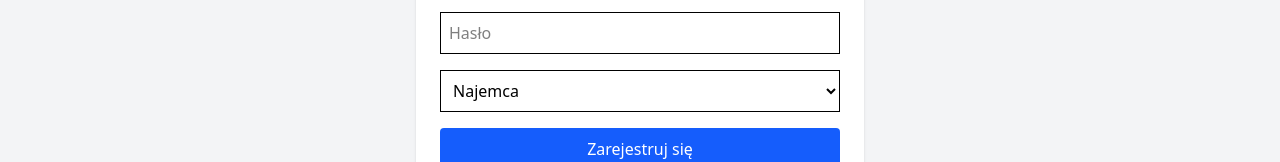
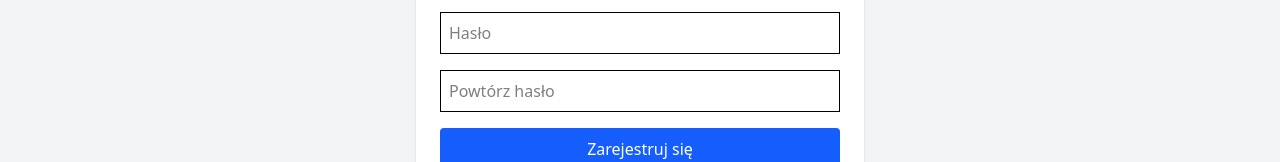
Before and after one commit to MichalWojciechowsk2/RentMateFrontend, a React (Vite) app: page /register in a window 1280 px wide. Shown: the part 376-538 px from the top of the page. Built offline with nearby package versions, Linux system fonts and the light colour scheme.

Commit message:
AddProperty fix, Register page add confirm password

```diff
--- a/src/pages/AddPropertyPage.tsx
+++ b/src/pages/AddPropertyPage.tsx
@@ -70,7 +70,7 @@ const AddPropertyForm = () => {
 
   return (
     <div className="max-w-4xl mx-auto p-6 rounded-xl shadow-md mt-6">
-      <h2 className="text-2xl font-bold mb-4">Dodaj nowe mieszkanie</h2>
+      <h2 className="text-2xl font-bold mb-4">Dodaj nowe ogłosznie</h2>
 
       <form
         onSubmit={handleSubmit}
@@ -110,7 +110,7 @@ const AddPropertyForm = () => {
               -- Wybierz miasto --
             </option>
             {cities.map((c) => (
-              <option key={c.id} value={c.id} className="text-black">
+              <option className="text-black" key={c.name} value={c.name}>
                 {c.name}
               </option>
             ))}
@@ -130,7 +130,7 @@ const AddPropertyForm = () => {
               -- Wybierz dzielnicę --
             </option>
             {districts.map((d) => (
-              <option key={d.id} value={d.enumName} className="text-black">
+              <option key={d.name} value={d.name} className="text-black">
                 {d.name}
               </option>
             ))}
--- a/src/pages/RegisterPage.tsx
+++ b/src/pages/RegisterPage.tsx
@@ -9,6 +9,7 @@ type RegisterForm = {
   lastName: string;
   phoneNumber: string;
   password: string;
+  passwordConfirm: string;
   role: "Tenant" | "Owner" | "Admin";
 };
 
@@ -23,6 +24,7 @@ const RegisterPage = () => {
     lastName: "",
     phoneNumber: "",
     password: "",
+    passwordConfirm: "",
     role: "Tenant",
   });
 
@@ -37,6 +39,13 @@ const RegisterPage = () => {
 
   const handleSubmit = async (e: React.FormEvent) => {
     e.preventDefault();
+    setError("");
+
+    if (form.password !== form.passwordConfirm) {
+      setError("Hasła nie są takie same");
+      return;
+    }
+
     try {
       await register({
         email: form.email,
@@ -106,17 +115,15 @@ const RegisterPage = () => {
         required
         className="w-full border p-2 mb-4"
       />
-
-      <select
-        name="role"
-        value={form.role}
+      <input
+        name="passwordConfirm"
+        type="password"
+        value={form.passwordConfirm}
         onChange={handleChange}
+        placeholder="Powtórz hasło"
+        required
         className="w-full border p-2 mb-4"
-      >
-        <option value="Tenant">Najemca</option>
-        <option value="Owner">Właściciel</option>
-        <option value="Admin">Admin</option>
-      </select>
+      />
 
       <button
         type="submit"
```
